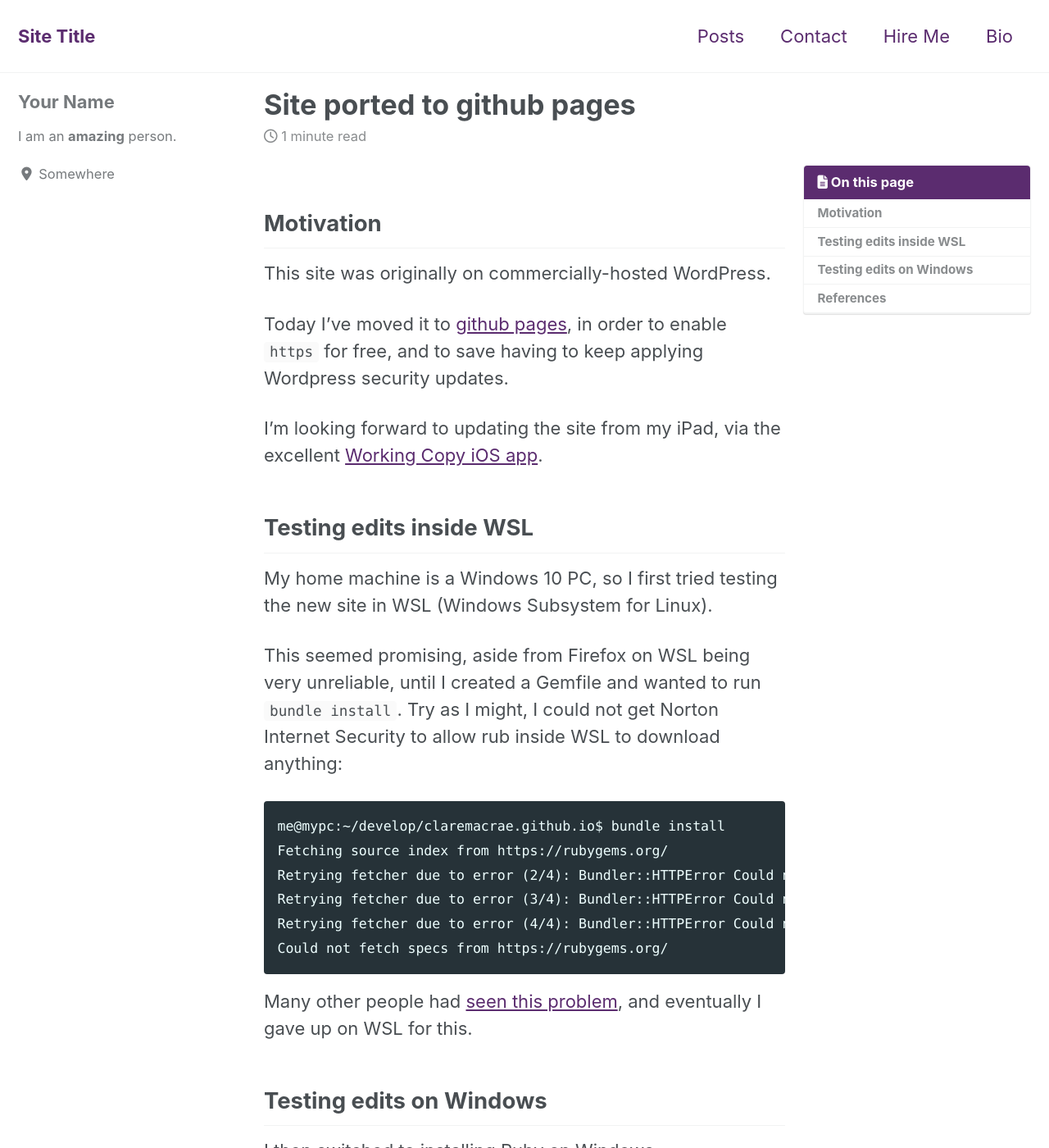
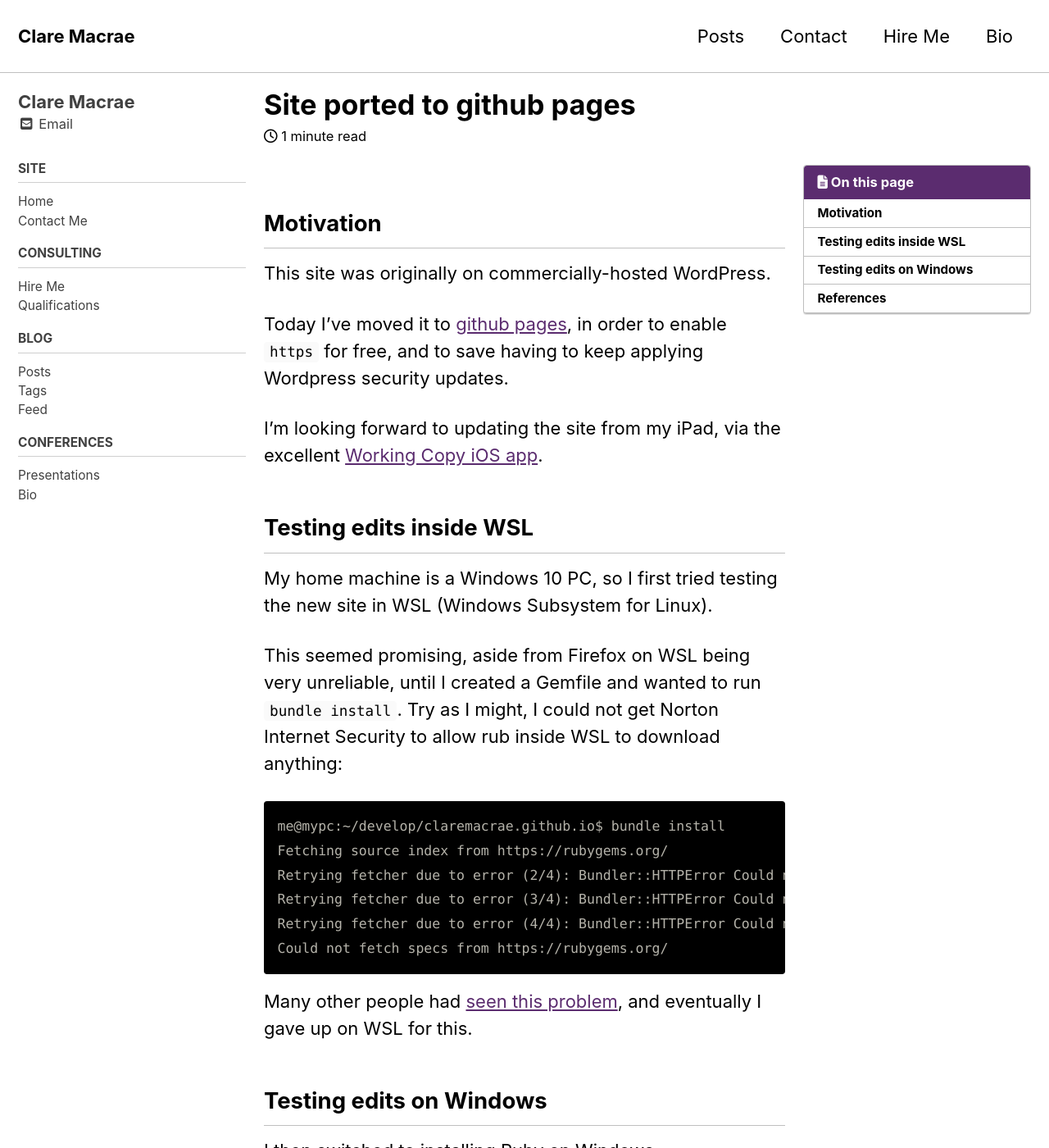
Before and after one commit to claremacrae/claremacrae.github.io, a Jekyll site: the page built from _posts/2019-06-13-site-ported-to-github-pages.md, in a window 1280 px wide and 1400 px high. Shown: the whole window at 82% size. Built offline with Jekyll 4.4.1, drawn with Linux system fonts in a browser that asks for light colours; cached includes are drawn as plain includes; nearby versions of some CDN libraries; some of the changed text lies outside the part shown.

Commit message:
Reinstate settings in my _config.yml version

```diff
--- a/_config.yml
+++ b/_config.yml
@@ -12,18 +12,20 @@
 
 # theme                  : "minimal-mistakes-jekyll"
 # remote_theme           : "mmistakes/minimal-mistakes"
-minimal_mistakes_skin    : "default" # "air", "aqua", "contrast", "dark", "dirt", "neon", "mint", "plum", "sunrise"
+minimal_mistakes_skin    : "contrast" # "default", "air", "aqua", "contrast", "dark", "dirt", "neon", "mint", "plum", "sunrise"
 
 # Site Settings
 locale                   : "en-US"
-title                    : "Site Title"
+lang                     : en
+title                    : "Clare Macrae"
 title_separator          : "-"
 subtitle                 : # site tagline that appears below site title in masthead
-name                     : "Your Name"
+name                     : "Clare Macrae"
 description              : "An amazing website."
-url                      : # the base hostname & protocol for your site e.g. "https://mmistakes.github.io"
+url                      : https://claremacrae.co.uk/
+enforce_ssl              : claremacrae.co.uk
 baseurl                  : # the subpath of your site, e.g. "/blog"
-repository               : # GitHub username/repo-name e.g. "mmistakes/minimal-mistakes"
+repository               : claremacrae/claremacrae.github.io
 teaser                   : # path of fallback teaser image, e.g. "/assets/images/500x300.png"
 logo                     : # path of logo image to display in the masthead, e.g. "/assets/images/88x88.png"
 masthead_title           : # overrides the website title displayed in the masthead, use " " for no title
@@ -107,11 +109,11 @@ analytics:
 
 # Site Author
 author:
-  name             : "Your Name"
+  name             : "Clare Macrae"
   avatar           : # path of avatar image, e.g. "/assets/images/bio-photo.jpg"
-  bio              : "I am an **amazing** person."
-  location         : "Somewhere"
-  email            :
+  bio              : # "I am an **amazing** person."
+  location         : # "Somewhere"
+  email            : clare@claremacrae.co.uk
   links:
     - label: "Email"
       icon: "fas fa-fw fa-envelope-square"
@@ -135,25 +137,18 @@ author:
 # Site Footer
 footer:
   links:
-    - label: "Twitter"
+    - label: ""
       icon: "fab fa-fw fa-twitter-square"
-      # url:
-    - label: "Facebook"
-      icon: "fab fa-fw fa-facebook-square"
-      # url:
-    - label: "GitHub"
+      url: "https://twitter.com/ClareMacraeUK"
+    - label: ""
       icon: "fab fa-fw fa-github"
-      # url:
-    - label: "GitLab"
-      icon: "fab fa-fw fa-gitlab"
-      # url:
-    - label: "Bitbucket"
-      icon: "fab fa-fw fa-bitbucket"
-      # url:
-    - label: "Instagram"
-      icon: "fab fa-fw fa-instagram"
-      # url:
-
+      url: "https://github.com/claremacrae"
+    - label: ""
+      icon: "fab fa-fw fa-linkedin"
+      url: "https://www.linkedin.com/in/claremacrae/"
+    - label: ""
+      icon: "fab fa-fw fa-stack-overflow"
+      url: "https://stackoverflow.com/users/104370/clare-macrae"
 
 # Reading Files
 include:
@@ -165,6 +160,7 @@ exclude:
   - vendor
   - .asset-cache
   - .bundle
+  - .idea/
   - .jekyll-assets-cache
   - .sass-cache
   - assets/js/plugins
@@ -172,17 +168,25 @@ exclude:
   - assets/js/vendor
   - Capfile
   - CHANGELOG
+  - CHANGELOG.md
   - config
   - Gemfile
+  - Gemfile.lock
   - Gruntfile.js
   - gulpfile.js
+  - jekyll-whiteglass.gemspec
   - LICENSE
+  - LICENSE.txt
   - log
   - node_modules
   - package.json
   - package-lock.json
   - Rakefile
   - README
+  - README.md
+  - screenshot.png
+  - serve_locally.bat
+  - serve_locally.sh
   - tmp
   - /docs # ignore Minimal Mistakes /docs
   - /test # ignore Minimal Mistakes /test
@@ -220,7 +224,7 @@ sass:
 
 
 # Outputting
-permalink: /:categories/:title/
+permalink: /blog/:year/:month/:title
 paginate: 5 # amount of posts to show
 paginate_path: /page:num/
 timezone: # https://en.wikipedia.org/wiki/List_of_tz_database_time_zones
@@ -228,9 +232,7 @@ timezone: # https://en.wikipedia.org/wiki/List_of_tz_database_time_zones
 
 # Plugins (previously gems:)
 plugins:
-  - jekyll-paginate
-  - jekyll-sitemap
-  - jekyll-gist
+  - jekyll-redirect-from
   - jekyll-feed
   - jekyll-include-cache
 
@@ -293,3 +295,5 @@ defaults:
       comments: # true
       share: true
       related: true
+      sidebar:
+        nav: "sidebar"
```
